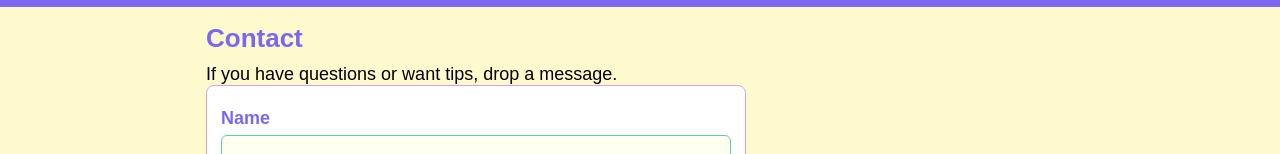
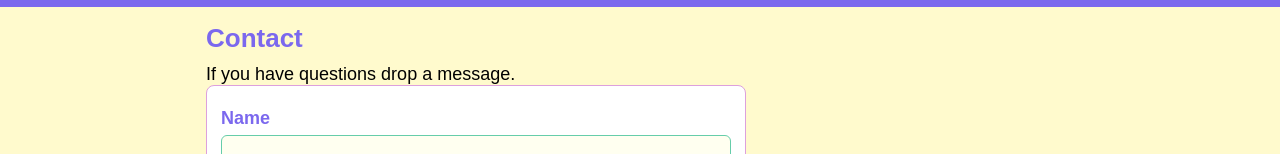
Before and after one commit to Tirthkshah/Travellfly, a plain HTML site: page contact.html in a window 1280 px wide. Shown: the part 139-293 px from the top of the page. Drawn offline with Linux system fonts and the light colour scheme.

Commit message:
Update contact.html

```diff
--- a/contact.html
+++ b/contact.html
@@ -20,7 +20,7 @@
 
   <main class="container contact-page">
     <h1>Contact</h1>
-    <p>If you have questions or want tips, drop a message.</p>
+    <p>If you have questions drop a message.</p>
 
     <div class="contact-grid">
 <form type="post">
```
